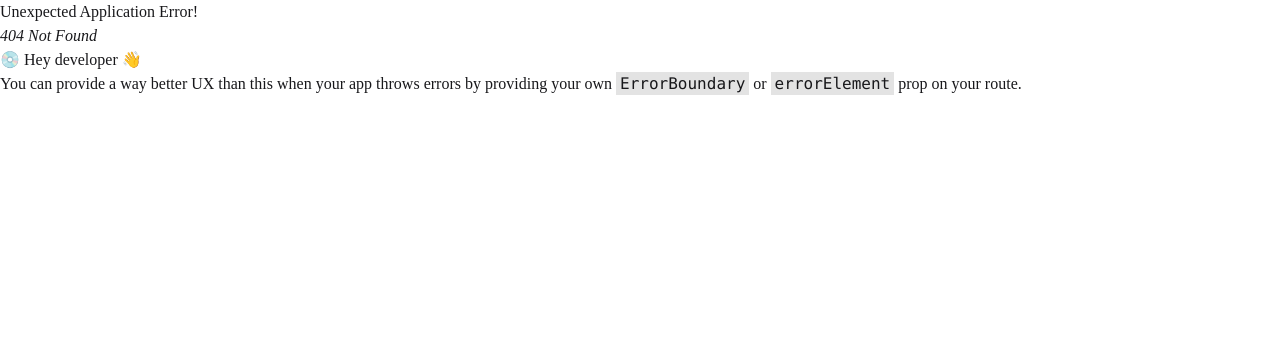
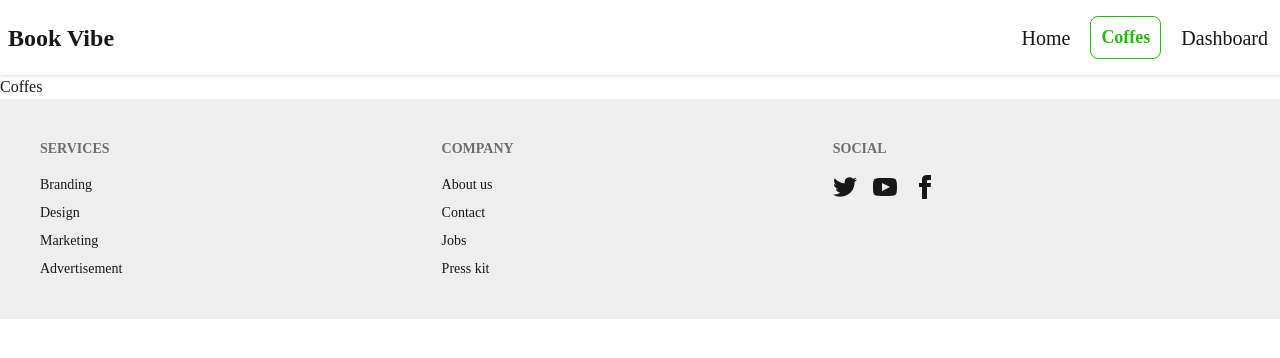
Before and after one commit to sadhin28/coffe-shop-by-react-router, a React (Vite) app: page /coffes in a window 1280 px wide. Before the commit this address had no page. Shown: the top 358 px of the page. Built offline with nearby package versions, Linux system fonts and the light colour scheme.

Commit message:
add coffe shop

```diff
--- a/src/App.jsx
+++ b/src/App.jsx
@@ -1,6 +1,8 @@
 import { Outlet } from "react-router-dom";
 import './App.css'
 import Nav from "./Components/Nav/Nav";
+import Footer from "./Components/Footer/Footer";
+
 
 function App() {
 
@@ -9,6 +11,7 @@
      <div>
          <Nav></Nav>
          <Outlet />
+         <Footer></Footer>
      </div>
   )
 }
--- /dev/null
+++ b/src/Components/Coffes/Coffes.jsx
@@ -0,0 +1,11 @@
+import React from 'react';
+
+const Coffes = () => {
+    return (
+        <div>
+            <h1>Coffes</h1>
+        </div>
+    );
+};
+
+export default Coffes;
--- /dev/null
+++ b/src/Components/Dashboard/Dashboard.jsx
@@ -0,0 +1,11 @@
+import React from 'react';
+
+const Dashboard = () => {
+    return (
+        <div>
+            <h1>DashBoard</h1>
+        </div>
+    );
+};
+
+export default Dashboard;
--- /dev/null
+++ b/src/Components/Footer/Footer.jsx
@@ -0,0 +1,64 @@
+import React from 'react';
+
+const Footer = () => {
+    return (
+        <div>
+            <footer className="footer sm:footer-horizontal bg-base-300 text-base-content p-10">
+  <nav>
+    <h6 className="footer-title">Services</h6>
+    <a className="link link-hover">Branding</a>
+    <a className="link link-hover">Design</a>
+    <a className="link link-hover">Marketing</a>
+    <a className="link link-hover">Advertisement</a>
+  </nav>
+  <nav>
+    <h6 className="footer-title">Company</h6>
+    <a className="link link-hover">About us</a>
+    <a className="link link-hover">Contact</a>
+    <a className="link link-hover">Jobs</a>
+    <a className="link link-hover">Press kit</a>
+  </nav>
+  <nav>
+    <h6 className="footer-title">Social</h6>
+    <div className="grid grid-flow-col gap-4">
+      <a>
+        <svg
+          xmlns="http://www.w3.org/2000/svg"
+          width="24"
+          height="24"
+          viewBox="0 0 24 24"
+          className="fill-current">
+          <path
+            d="M24 4.557c-.883.392-1.832.656-2.828.775 1.017-.609 1.798-1.574 2.165-2.724-.951.564-2.005.974-3.127 1.195-.897-.957-2.178-1.555-3.594-1.555-3.179 0-5.515 2.966-4.797 6.045-4.091-.205-7.719-2.165-10.148-5.144-1.29 2.213-.669 5.108 1.523 6.574-.806-.026-1.566-.247-2.229-.616-.054 2.281 1.581 4.415 3.949 4.89-.693.188-1.452.232-2.224.084.626 1.956 2.444 3.379 4.6 3.419-2.07 1.623-4.678 2.348-7.29 2.04 2.179 1.397 4.768 2.212 7.548 2.212 9.142 0 14.307-7.721 13.995-14.646.962-.695 1.797-1.562 2.457-2.549z"></path>
+        </svg>
+      </a>
+      <a>
+        <svg
+          xmlns="http://www.w3.org/2000/svg"
+          width="24"
+          height="24"
+          viewBox="0 0 24 24"
+          className="fill-current">
+          <path
+            d="M19.615 3.184c-3.604-.246-11.631-.245-15.23 0-3.897.266-4.356 2.62-4.385 8.816.029 6.185.484 8.549 4.385 8.816 3.6.245 11.626.246 15.23 0 3.897-.266 4.356-2.62 4.385-8.816-.029-6.185-.484-8.549-4.385-8.816zm-10.615 12.816v-8l8 3.993-8 4.007z"></path>
+        </svg>
+      </a>
+      <a>
+        <svg
+          xmlns="http://www.w3.org/2000/svg"
+          width="24"
+          height="24"
+          viewBox="0 0 24 24"
+          className="fill-current">
+          <path
+            d="M9 8h-3v4h3v12h5v-12h3.642l.358-4h-4v-1.667c0-.955.192-1.333 1.115-1.333h2.885v-5h-3.808c-3.596 0-5.192 1.583-5.192 4.615v3.385z"></path>
+        </svg>
+      </a>
+    </div>
+  </nav>
+</footer>
+        </div>
+    );
+};
+
+export default Footer;
--- a/src/Components/Nav/Nav.jsx
+++ b/src/Components/Nav/Nav.jsx
@@ -4,9 +4,9 @@
 
 const Nav = () => {
      const links =<>
-         <NavLink to="/" >Home</NavLink>
-         <NavLink >Listed Books</NavLink>
-         <NavLink >Pages to Read</NavLink>
+         <NavLink className='hover:text-blue-400 ' to="/" >Home</NavLink>
+         <NavLink className='hover:text-blue-400 '  to="coffes" >Coffes</NavLink>
+         <NavLink className='hover:text-blue-400 '  to="dashboard" >Dashboard</NavLink>
     </>
     return (
 
@@ -26,17 +26,14 @@
                 </div>
                 <a className=" btn-ghost text-xl md:text-2xl font-bold">Book Vibe</a>
             </div>
-            <div className="navbar-center hidden lg:flex">
+            <div className="navbar-end hidden lg:flex ">
                 <ul className="menu text-xl menu-horizontal px-1 flex gap-5 items-center ">
                  {
                  links
                  }
                 </ul>
             </div>
-            <div className="navbar-end flex gap-3 ">
-            <Link  className="btn text-xl md:text-2xl  text-white bg-[#23BE0A]">Sign In</Link>
-            <Link className="btn text-xl md:text-2xl text-white bg-[#59C6D2]">Sign Up</Link>
-            </div>
+
         </div>
     )
 };
```
Also changed, not shown: src/main.jsx (+11 -1 lines).
